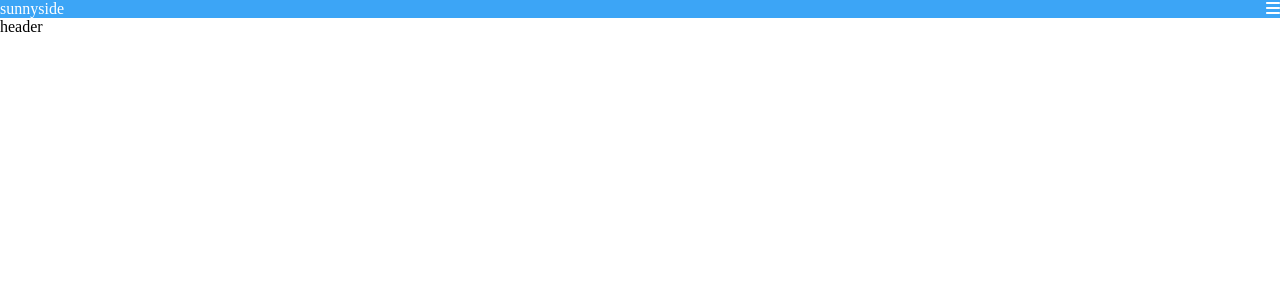
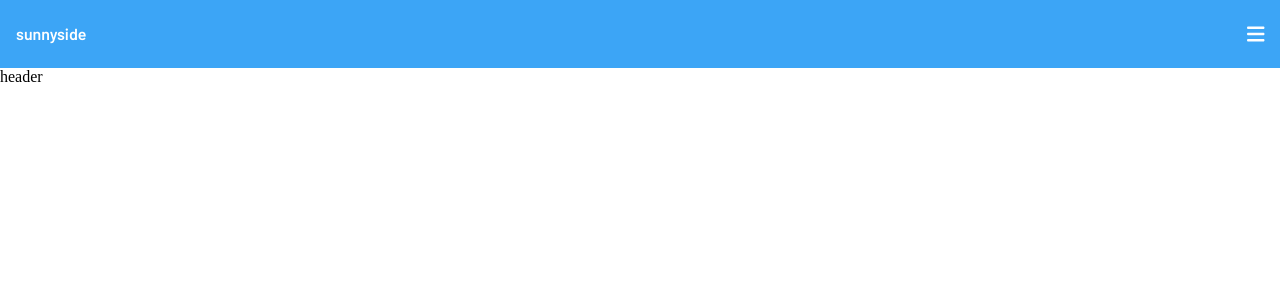
Before and after one commit to AliAbuSalam/sunnyside-agency-landing-page, a Next.js app: page / in a window 1280 px wide. Shown: the top 300 px of the page. Built offline with nearby package versions, Linux system fonts and the light colour scheme.

Commit message:
add more styles to navbar

```diff
--- a/src/components/Navbar.tsx
+++ b/src/components/Navbar.tsx
@@ -1,13 +1,20 @@
-import styles from '@/styles/Navbar.module.scss';
 import { FontAwesomeIcon } from '@fortawesome/react-fontawesome';
 import { faBars } from '@fortawesome/free-solid-svg-icons';
+import { Barlow } from 'next/font/google';
+
+import styles from '@/styles/Navbar.module.scss';
+
+const barlow = Barlow({
+  subsets: ['latin'],
+  weight: '600',
+})
 
 const Navbar = () => {
   return (
-    <div className={styles.container}>
+    <div className={`${styles.container} ${barlow.className}`}>
       sunnyside
       <div>
-        <FontAwesomeIcon icon={faBars} />
+        <FontAwesomeIcon icon={faBars} size='lg'/>
       </div>
     </div>
   );
--- a/src/styles/Navbar.module.scss
+++ b/src/styles/Navbar.module.scss
@@ -3,13 +3,11 @@
   display: flex;
   flex-direction: row;
   color: hsl(0, 0%, 100%);
+  padding: 1.5rem 1rem;
 
   div {
     width: 100%;
     display: flex;
     flex-direction: row-reverse;
   }
-
-  i {
-  }
 }
```
